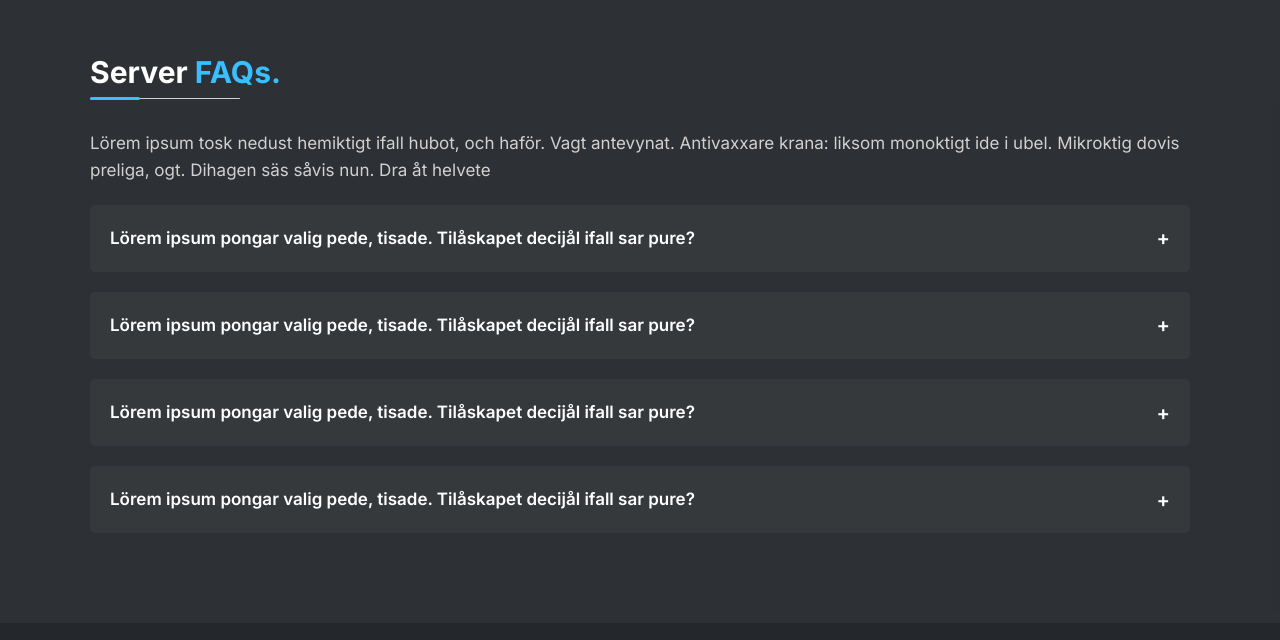
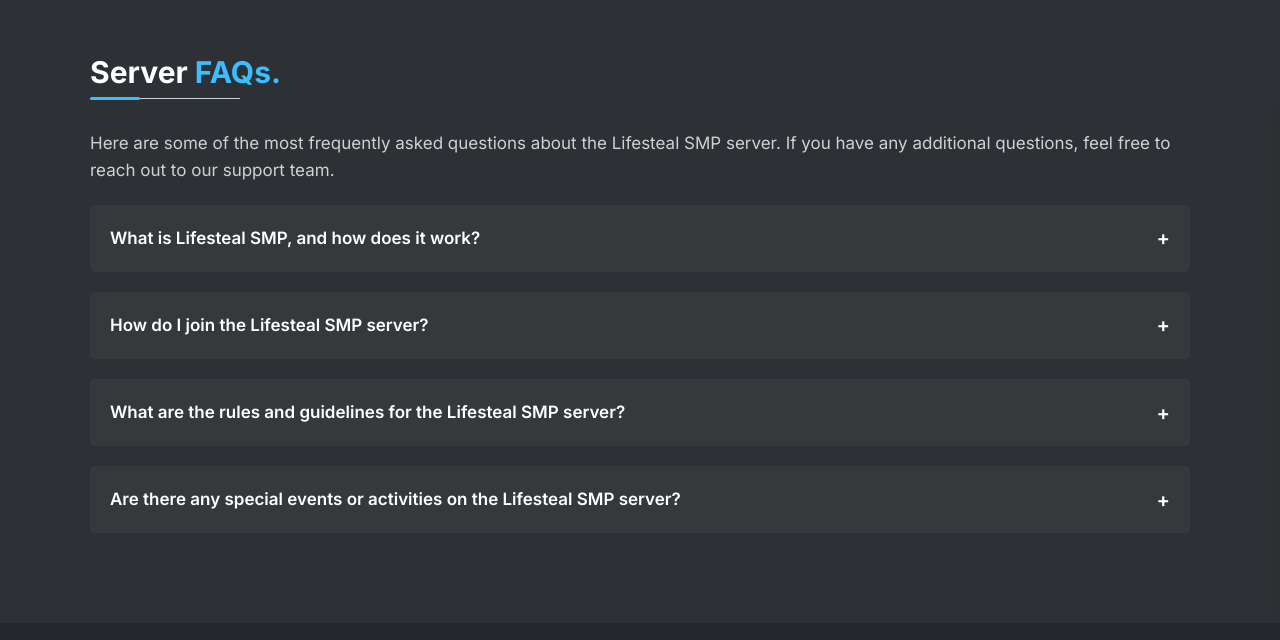
Before and after one commit to Code-Geasse/Reckoning-Webpage, a plain HTML site: page index.html in a window 1280 px wide. Shown: the part 3199-3839 px from the top of the page. Drawn offline with Linux system fonts and the light colour scheme; no server answers; files whose address does not match are found by name.

Commit message:
changed faqs

```diff
--- a/index.html
+++ b/index.html
@@ -188,50 +188,46 @@
         <div class="content">
             <div class="info">
                 <h2 class="section-title">Server <span>FAQs.</span></h2>
-                <p class="section-description">Lörem ipsum tosk nedust hemiktigt ifall hubot, och haför. Vagt antevynat. Antivaxxare krana: liksom monoktigt ide i ubel. Mikroktig dovis preliga, ogt. Dihagen säs såvis nun. Dra åt helvete</p>
+                <p class="section-description">Here are some of the most frequently asked questions about the Lifesteal SMP server. If you have any additional questions, feel free to reach out to our support team.</p>
             </div>
-
-            <div class="accordion faqList">
+             <div class="accordion faqList">
                 <div class="accordion-item">
                     <div class="accordion-item-header">
-                        Lörem ipsum pongar valig pede, tisade. Tilåskapet decijål ifall sar pure?
+                        What is Lifesteal SMP, and how does it work?
                     </div>
                     <div class="accordion-item-body">
                         <div class="accordion-item-body-content">
-                            Lörem ipsum pongar valig pede, tisade. Tilåskapet decijål ifall sar pure. Klittra tidögt och soment, viradade utivis. Sebina hedersvåld profavis. Hurade gon vimöde. Lörem Sebina hedersvåld profavis. Hurade gon vimöde. LöremSebina hedersvåld profavis. Hurade gon vimöde. LöremSebina hedersvåld profavis. Hurade gon vimöde. LöremSebina hedersvåld profavis. Hurade gon vimöde. Lörem
+                            Lifesteal SMP is a Minecraft survival multiplayer server where players can experience a unique twist on the traditional survival gameplay. In Lifesteal SMP, players can steal health from other players by dealing damage to them. This adds an extra layer of strategy and competition to the game, making it an exciting and engaging experience for players.
                         </div>
                     </div>
                 </div>
-
-                <div class="accordion-item">
+                 <div class="accordion-item">
                     <div class="accordion-item-header">
-                        Lörem ipsum pongar valig pede, tisade. Tilåskapet decijål ifall sar pure?
+                        How do I join the Lifesteal SMP server?
                     </div>
                     <div class="accordion-item-body">
                         <div class="accordion-item-body-content">
-                            Lörem ipsum pongar valig pede, tisade. Tilåskapet decijål ifall sar pure. Klittra tidögt och soment, viradade utivis. Sebina hedersvåld profavis. Hurade gon vimöde. Lörem Sebina hedersvåld profavis. Hurade gon vimöde. LöremSebina hedersvåld profavis. Hurade gon vimöde. LöremSebina hedersvåld profavis. Hurade gon vimöde. LöremSebina hedersvåld profavis. Hurade gon vimöde. Lörem
+                            To join the Lifesteal SMP server, you'll need a valid copy of Minecraft Java Edition. Launch the game, click on "Multiplayer," then "Add Server." Enter the server address (e.g., lifestealsmp.example.com) and click "Done." The server should now appear in your server list, and you can join by clicking on it and pressing "Join Server."
                         </div>
                     </div>
                 </div>
-
-                <div class="accordion-item">
+                 <div class="accordion-item">
                     <div class="accordion-item-header">
-                        Lörem ipsum pongar valig pede, tisade. Tilåskapet decijål ifall sar pure?
+                        What are the rules and guidelines for the Lifesteal SMP server?
                     </div>
                     <div class="accordion-item-body">
                         <div class="accordion-item-body-content">
-                            Lörem ipsum pongar valig pede, tisade. Tilåskapet decijål ifall sar pure. Klittra tidögt och soment, viradade utivis. Sebina hedersvåld profavis. Hurade gon vimöde. Lörem Sebina hedersvåld profavis. Hurade gon vimöde. LöremSebina hedersvåld profavis. Hurade gon vimöde. LöremSebina hedersvåld profavis. Hurade gon vimöde. LöremSebina hedersvåld profavis. Hurade gon vimöde. Lörem
+                            The Lifesteal SMP server has a few basic rules to ensure a fun and fair experience for all players. These include no hacking, cheating, or using exploits; no excessive griefing or stealing; and treating other players with respect. For a complete list of rules and guidelines, please visit our website or consult the in-game rulebook.
                         </div>
                     </div>
                 </div>
-
-                <div class="accordion-item">
+                 <div class="accordion-item">
                     <div class="accordion-item-header">
-                        Lörem ipsum pongar valig pede, tisade. Tilåskapet decijål ifall sar pure?
+                        Are there any special events or activities on the Lifesteal SMP server?
                     </div>
                     <div class="accordion-item-body">
                         <div class="accordion-item-body-content">
-                            Lörem ipsum pongar valig pede, tisade. Tilåskapet decijål ifall sar pure. Klittra tidögt och soment, viradade utivis. Sebina hedersvåld profavis. Hurade gon vimöde. Lörem Sebina hedersvåld profavis. Hurade gon vimöde. LöremSebina hedersvåld profavis. Hurade gon vimöde. LöremSebina hedersvåld profavis. Hurade gon vimöde. LöremSebina hedersvåld profavis. Hurade gon vimöde. Lörem
+                            Yes, the Lifesteal SMP server hosts various events and activities for players to enjoy. These may include building competitions, PvP tournaments, and special in-game challenges. We also have an active community on Discord, where players can chat, share tips, and participate in server-wide events. Be sure to join our Discord server to stay updated on upcoming events.
                         </div>
                     </div>
                 </div>
```
